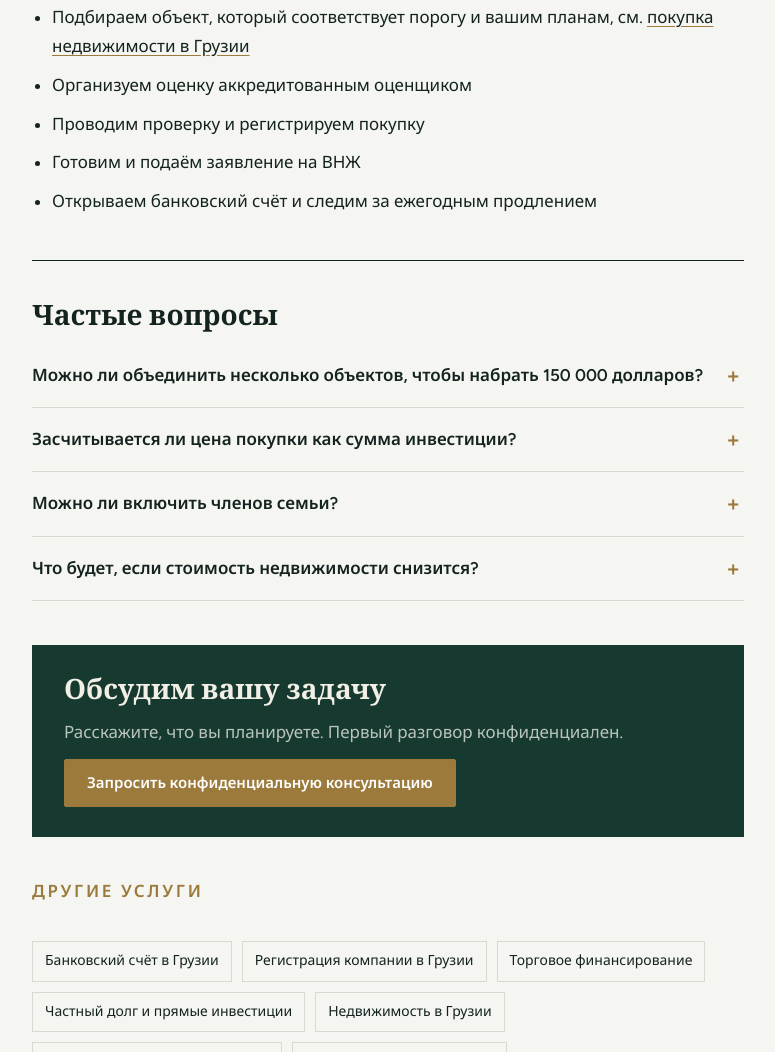
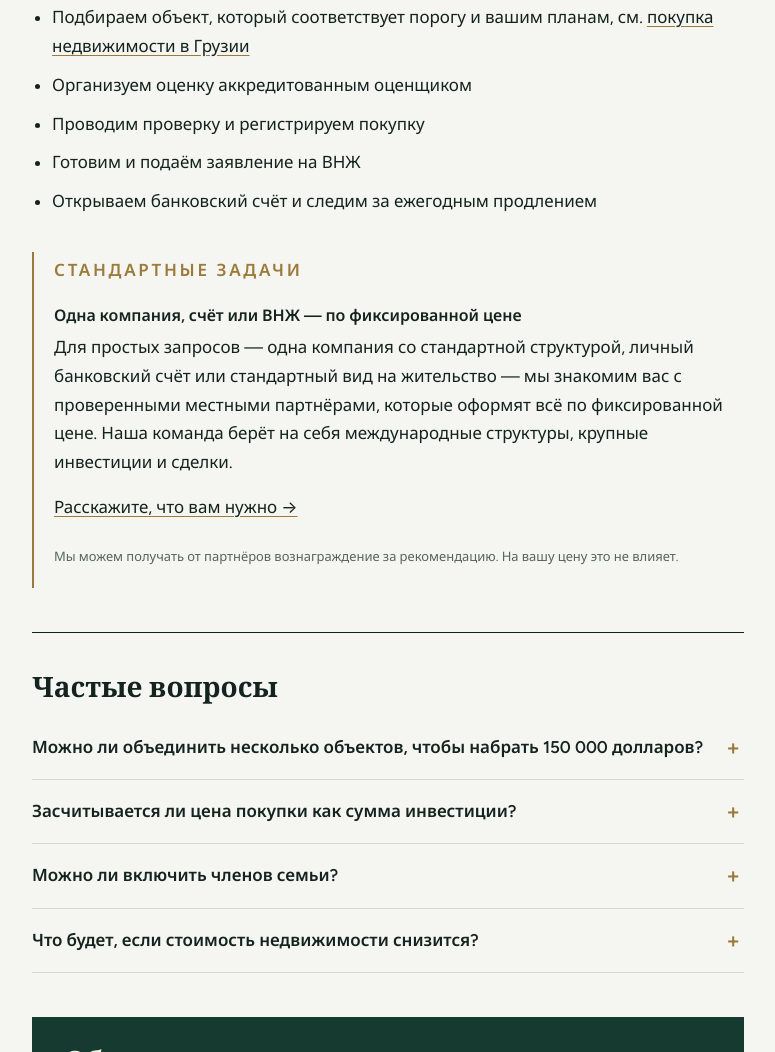
Before and after one commit to kaconsult/Web-, a plain HTML site: page ru-services-residence-permit-georgia.html in a window 1280 px wide. Shown: the part 1898-2950 px from the top of the page, without its empty margins (252-1027 px from the left). Drawn offline with nearby package versions, Linux system fonts and the light colour scheme.

Commit message:
Update ru-services-residence-permit-georgia.html

```diff
--- a/ru-services-residence-permit-georgia.html
+++ b/ru-services-residence-permit-georgia.html
@@ -90,6 +90,13 @@
 <li>Готовим и подаём заявление на ВНЖ</li>
 <li>Открываем банковский счёт и следим за ежегодным продлением</li>
 </ul>
+<div class="partner-note" style="border-left:2px solid var(--brass);padding:4px 0 4px 20px;margin:36px 0">
+<p class="eyebrow">Стандартные задачи</p>
+<h3>Одна компания, счёт или ВНЖ — по фиксированной цене</h3>
+<p>Для простых запросов — одна компания со стандартной структурой, личный банковский счёт или стандартный вид на жительство — мы знакомим вас с проверенными местными партнёрами, которые оформят всё по фиксированной цене. Наша команда берёт на себя международные структуры, крупные инвестиции и сделки.</p>
+<p><a href="/ru/questionnaire/">Расскажите, что вам нужно →</a></p>
+<p class="note-small">Мы можем получать от партнёров вознаграждение за рекомендацию. На вашу цену это не влияет.</p>
+</div>
 <section class="svc-faq"><h2>Частые вопросы</h2><details><summary>Можно ли объединить несколько объектов, чтобы набрать 150 000 долларов?</summary><p>Да. Можно объединить несколько несельскохозяйственных объектов, если их общая оценочная рыночная стоимость соответствует порогу.</p></details><details><summary>Засчитывается ли цена покупки как сумма инвестиции?</summary><p>Нет. Рыночную стоимость должен подтвердить сертифицированный оценщик аккредитованной организации.</p></details><details><summary>Можно ли включить членов семьи?</summary><p>Да. В ту же инвестицию можно включить супруга и детей.</p></details><details><summary>Что будет, если стоимость недвижимости снизится?</summary><p>Если оценочная стоимость опустится ниже порога, ВНЖ не будет продлён при очередном ежегодном продлении.</p></details></section>
 <div class="cta-box"><h2>Обсудим вашу задачу</h2><p>Расскажите, что вы планируете. Первый разговор конфиденциален.</p><a class="btn primary" href="#contact">Запросить конфиденциальную консультацию</a></div>
 <p class="eyebrow" style="margin-top:40px">Другие услуги</p>
```
